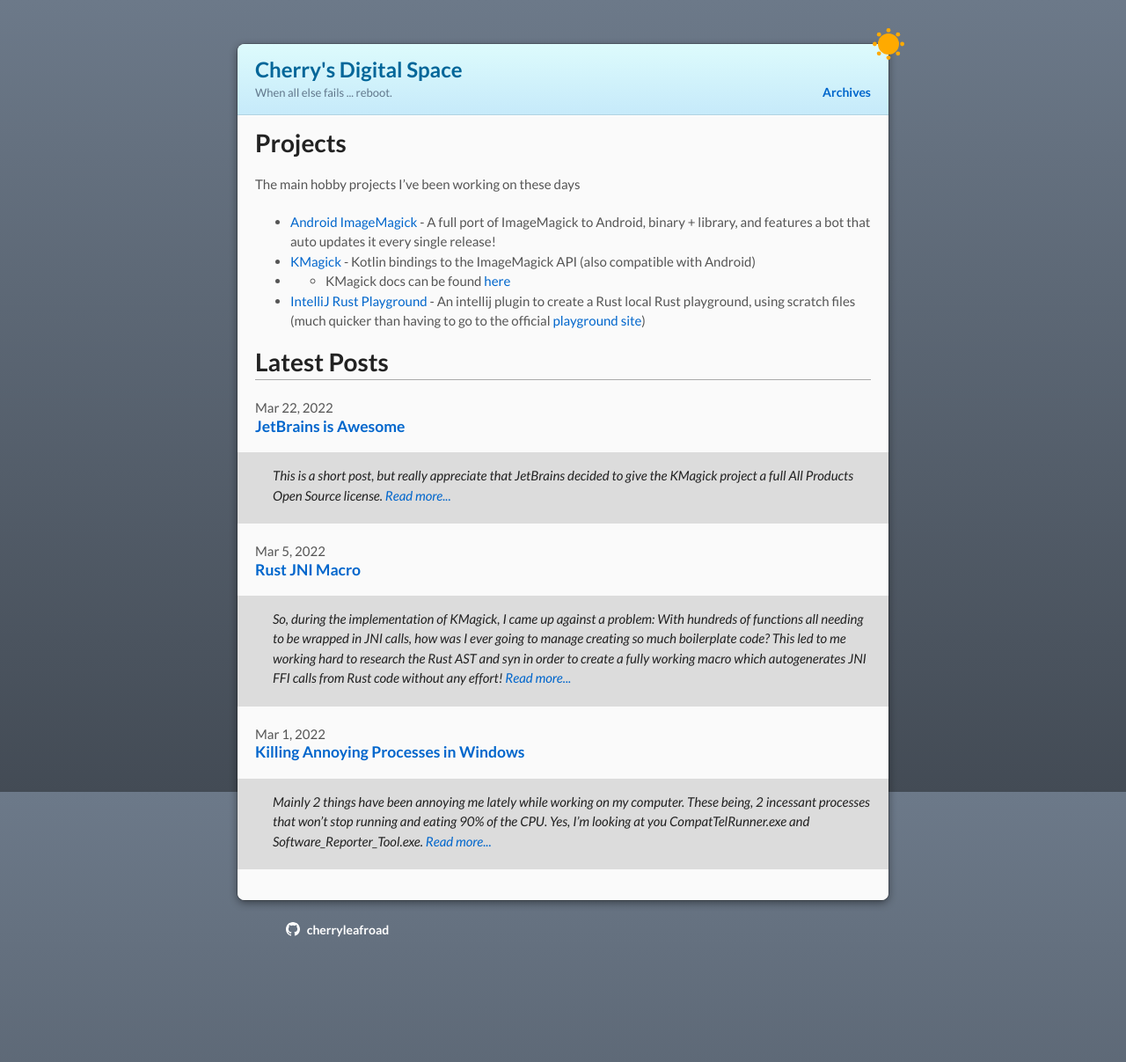
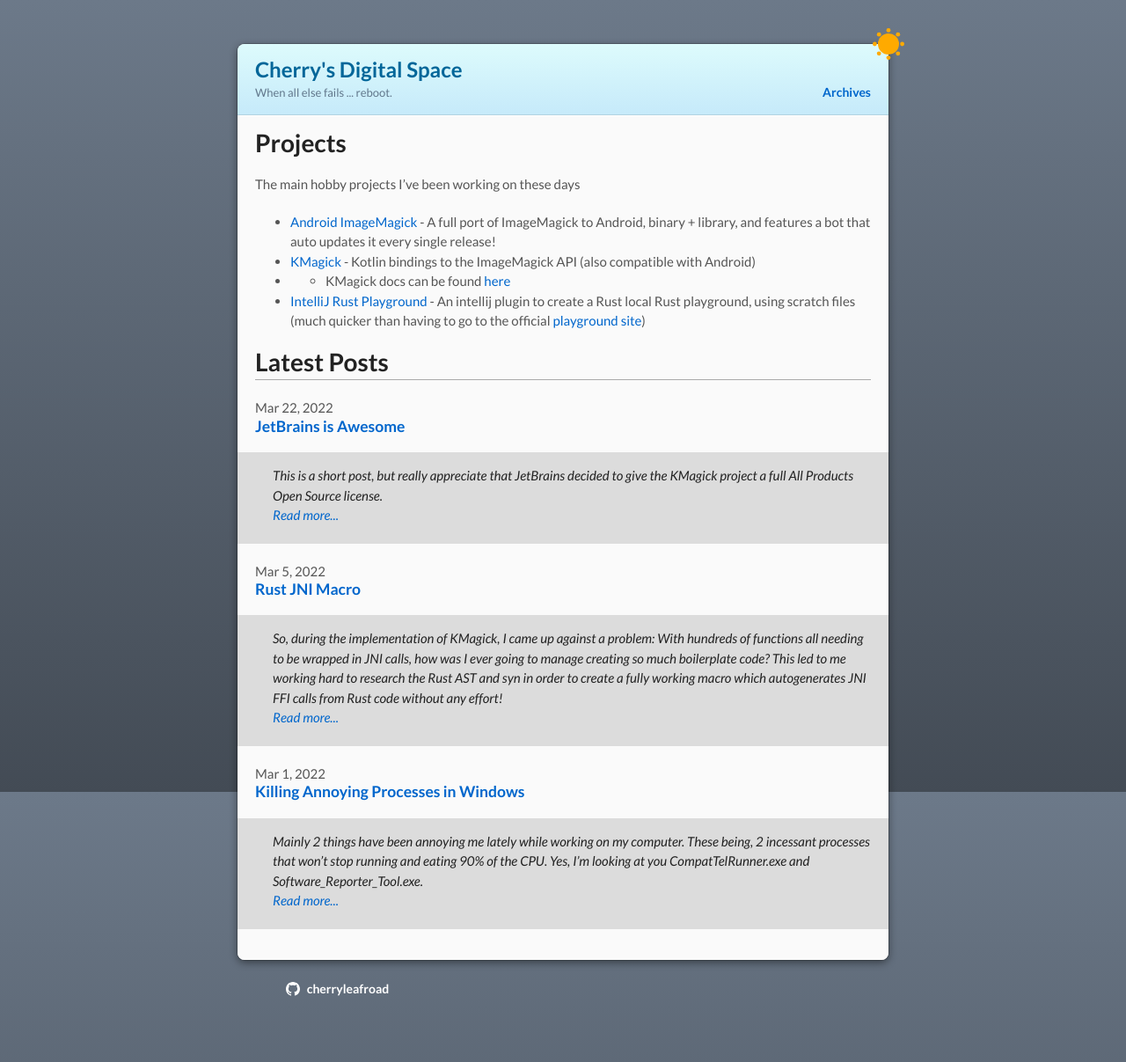
Before and after one commit to MolotovCherry/molotovcherry.github.io, a Jekyll site: the page built from index.md, in a window 1280 px wide. Shown: the whole page at 88% size. Built offline with Jekyll 4.4.1, drawn with Linux system fonts in a browser that asks for light colours; our own code applies the rules of GitHub Pages for plain Markdown files; before the commit the page ends 1139 px from its top, so only the background shows below that.

Commit message:
line break

```diff
--- a/_layouts/home.html
+++ b/_layouts/home.html
@@ -35,7 +35,7 @@
           <blockquote>
             <p>
               {{ post.excerpt | strip_html }}
-              <a href="{{ post.url | relative_url }}"> Read more...</a>
+              <br><a href="{{ post.url | relative_url }}">Read more...</a>
             </p>
           </blockquote>
         {%- endif -%}
```
